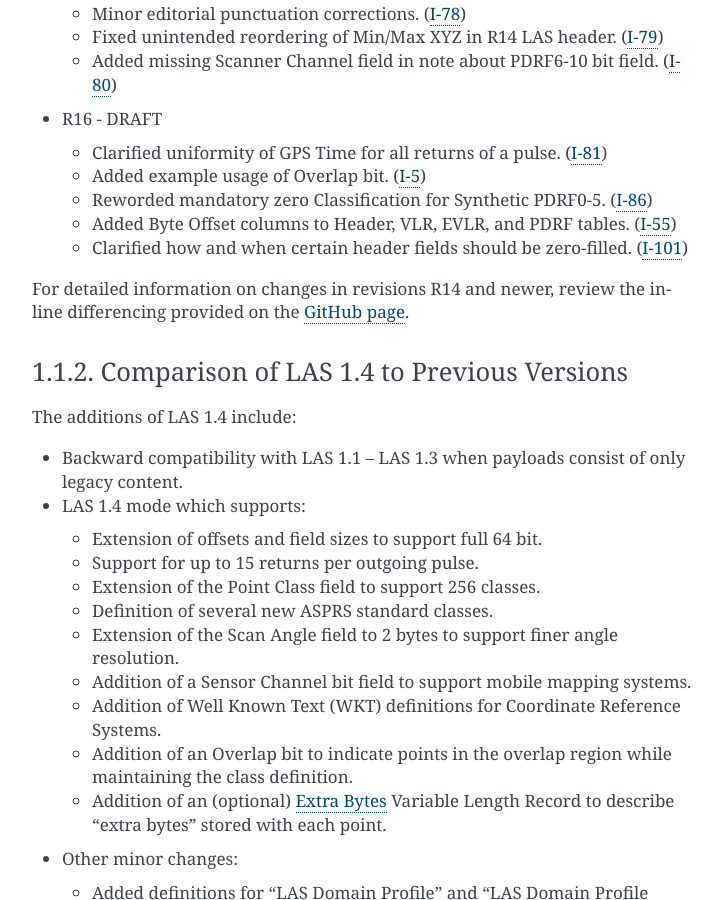
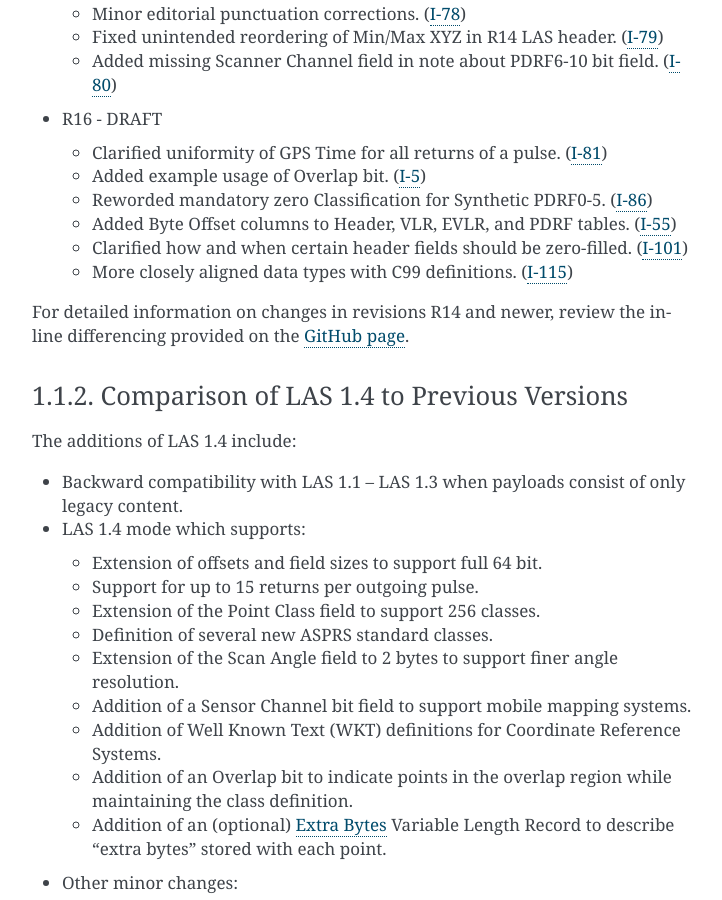
Before and after one commit to ASPRSorg/LAS, a Sphinx documentation site: the page built from source/01_intro.txt, in a window 1280 px wide and 900 px high, scrolled down 1872 px. Shown: the whole window, without its empty margins (388-1110 px from the left). Built offline with Sphinx 7.4.7, drawn with Linux system fonts in a browser that asks for light colours.

Commit message:
Added #115 to change log

```diff
--- a/source/01_intro.txt
+++ b/source/01_intro.txt
@@ -116,6 +116,8 @@ Summary of LAS 1.4 revisions (GitHub Issue numbers included when applicable):
     (`I-55 <https://github.com/ASPRSorg/LAS/issues/55>`_)
   * Clarified how and when certain header fields should be zero-filled.
     (`I-101 <https://github.com/ASPRSorg/LAS/issues/101>`_)
+  * More closely aligned data types with C99 definitions.
+    (`I-115 <https://github.com/ASPRSorg/LAS/issues/115>`_)
 
 For detailed information on changes in revisions R14 and newer, review the
 inline differencing provided on the `GitHub page <https://github.com/ASPRSorg/LAS>`_.
```
